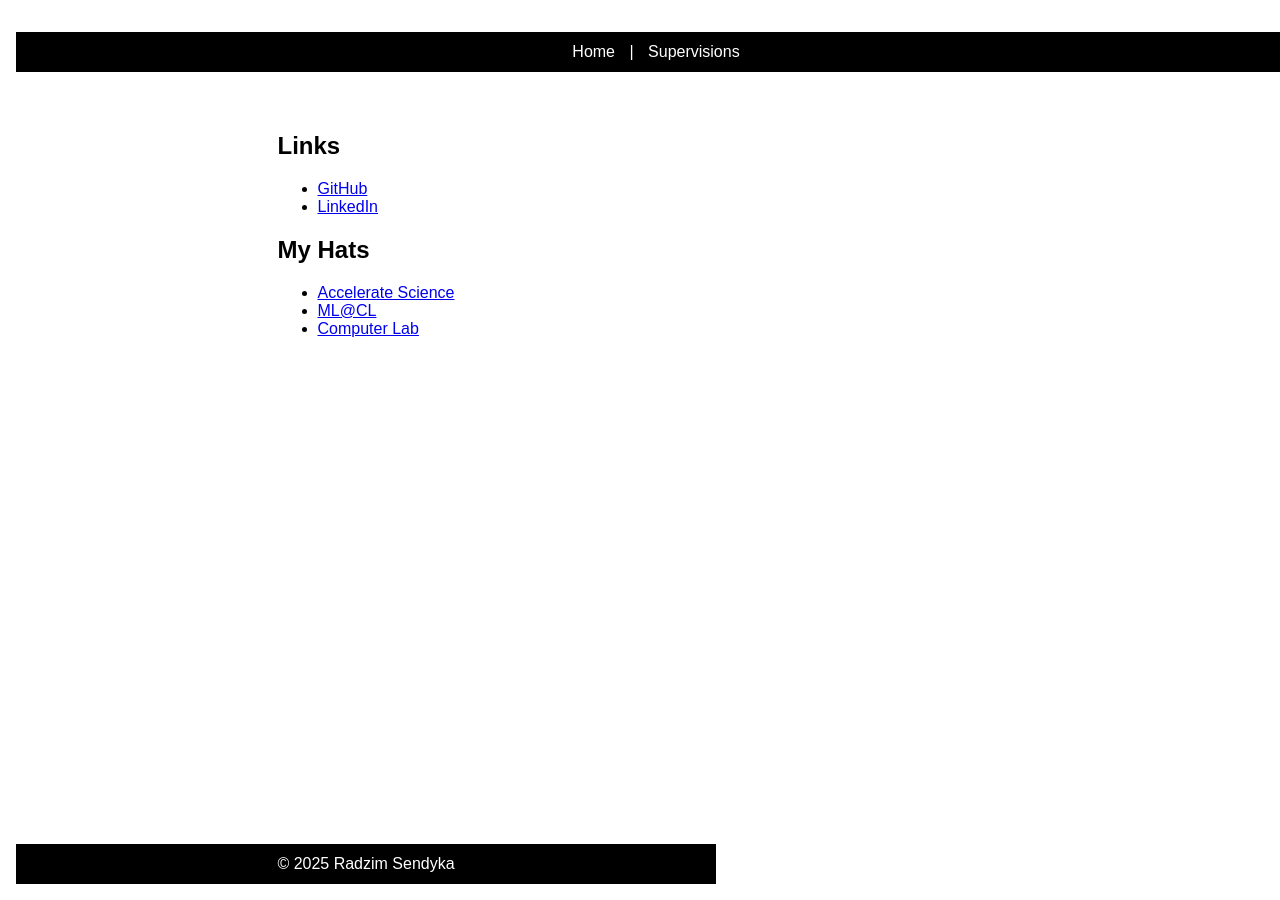
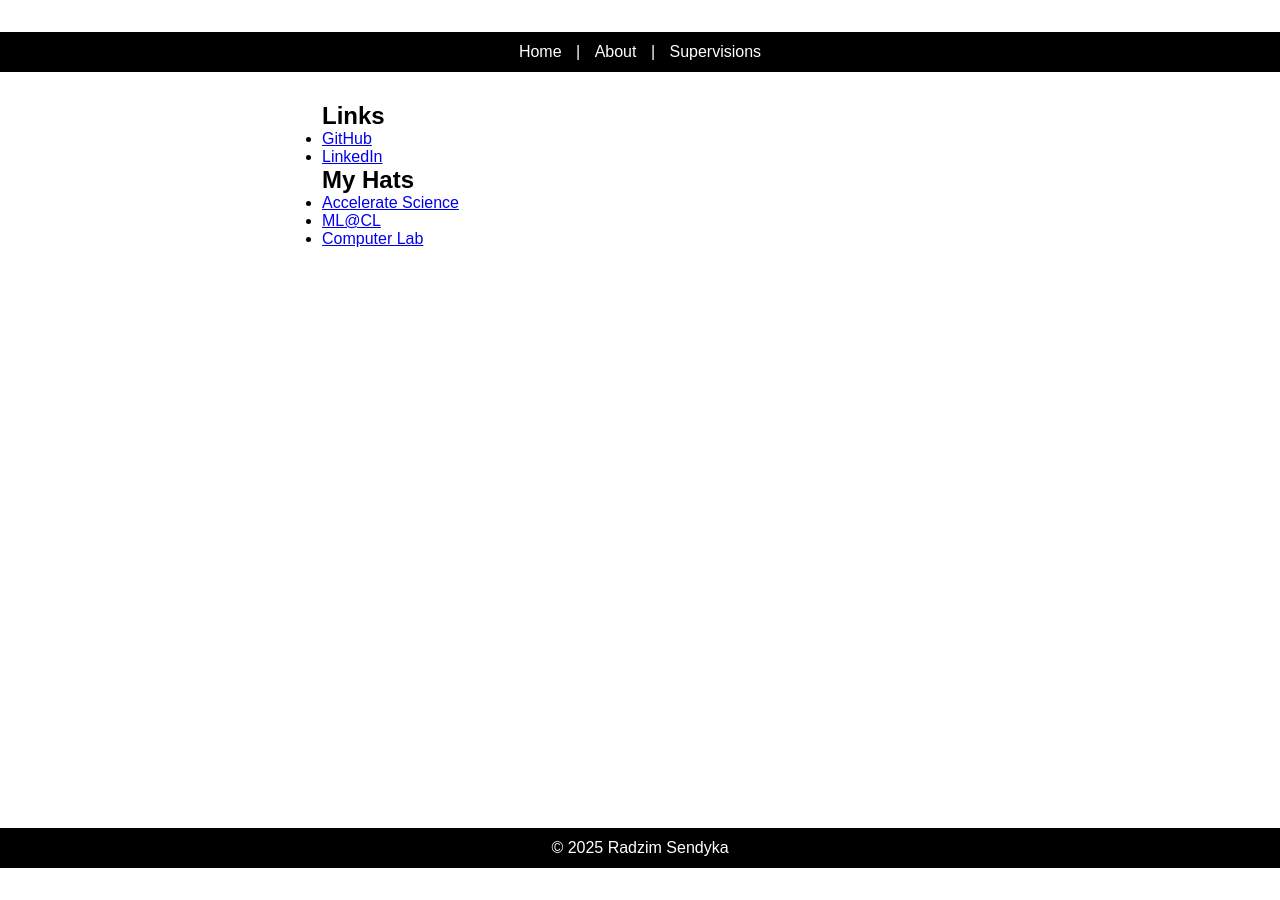
Before and after one commit to Radzim/radzim.github.io, a Jekyll site: the page built from index.md, in a window 1280 px wide and 900 px high. Built offline with Jekyll 4.4.1, drawn with Linux system fonts in a browser that asks for light colours.

Commit message:
Update default.html

```diff
--- a/_layouts/default.html
+++ b/_layouts/default.html
@@ -3,17 +3,28 @@
   <head>
     {% include head.html %}
     <style>
+      * {
+        margin: 0;
+        padding: 0;
+        box-sizing: border-box;
+      }
+
+      html, body {
+        height: 100%;
+      }
+
       body {
-        margin: 0;
         font-family: Arial, sans-serif;
         display: flex;
         flex-direction: column;
         min-height: 100vh;
+        background: white;
       }
 
       header {
         position: fixed;
         top: 0;
+        left: 0;
         width: 100%;
         background: black;
         color: white;
@@ -31,11 +42,16 @@
       main {
         flex: 1;
         max-width: 800px;
-        margin: 80px auto 40px; /* space for header/footer */
+        margin: 70px auto 0; /* spacing below header */
         padding: 1em;
+        width: 100%;
       }
 
       footer {
+        position: fixed;
+        bottom: 0;
+        left: 0;
+        width: 100%;
         background: black;
         color: white;
         text-align: center;
@@ -47,6 +63,7 @@
     <header>
       <nav>
         <a href="{{ '/' | relative_url }}">Home</a> |
+        <a href="{{ '/about' | relative_url }}">About</a> |
         <a href="{{ '/supervisions/' | relative_url }}">Supervisions</a>
       </nav>
     </header>
```
